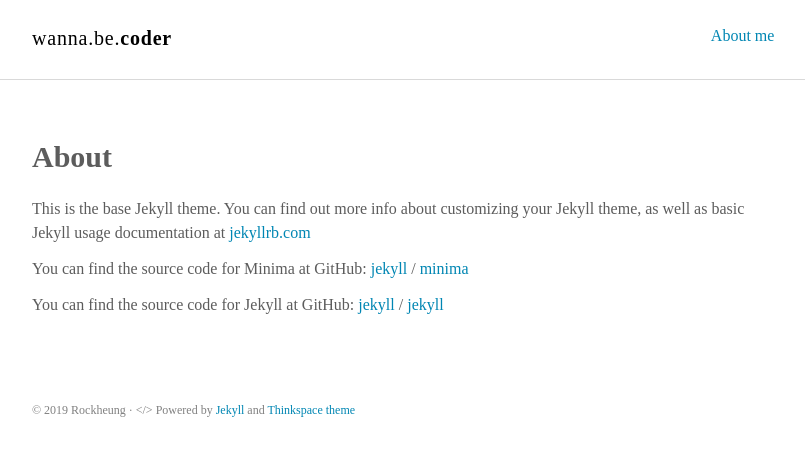
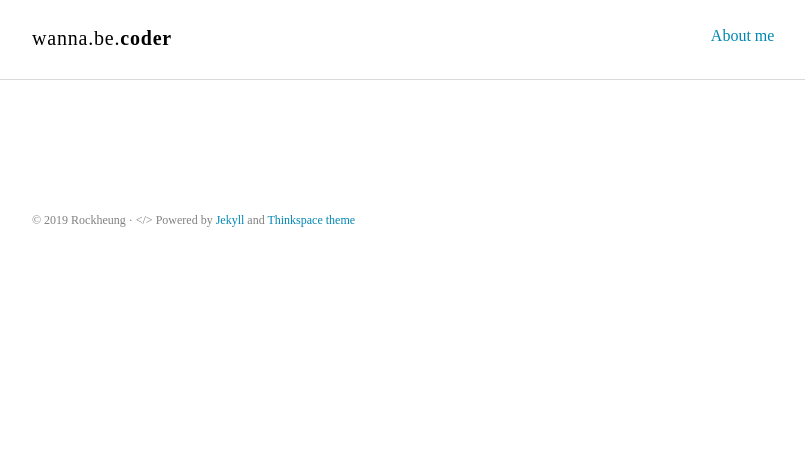
Before and after one commit to Rockheung/rockheung.github.io, a Jekyll site: the page built from about.md, in a window 1280 px wide. Shown: the top 456 px of the page, without its empty margins (232-1037 px from the left). Built offline with Jekyll 4.4.1, drawn with Linux system fonts in a browser that asks for light colours; our own code applies the rules of GitHub Pages for plain Markdown files; a style sheet for code colours, icons or effects is not loaded.

Commit message:
about.md updated from https://stackedit.io/

```diff
--- a/about.md
+++ b/about.md
@@ -1,18 +1,4 @@
----
-layout: page
-title: About
-permalink: /about/
 ---
 
-This is the base Jekyll theme. You can find out more info about customizing your Jekyll theme, as well as basic Jekyll usage documentation at [jekyllrb.com](https://jekyllrb.com/)
 
-You can find the source code for Minima at GitHub:
-[jekyll][jekyll-organization] /
-[minima](https://github.com/jekyll/minima)
-
-You can find the source code for Jekyll at GitHub:
-[jekyll][jekyll-organization] /
-[jekyll](https://github.com/jekyll/jekyll)
-
-
-[jekyll-organization]: https://github.com/jekyll
+---
```
